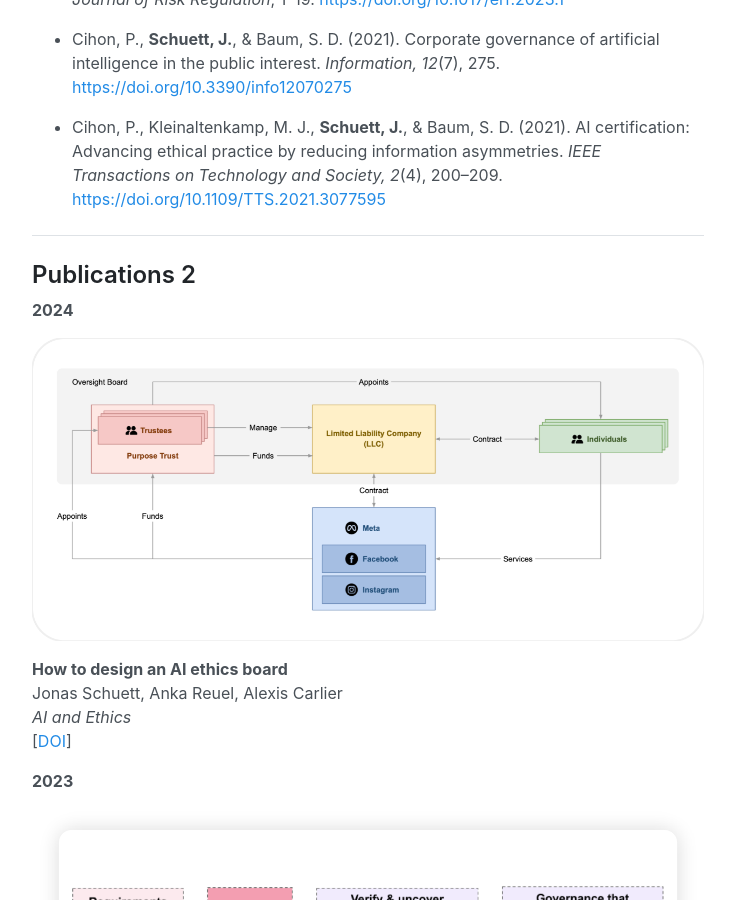
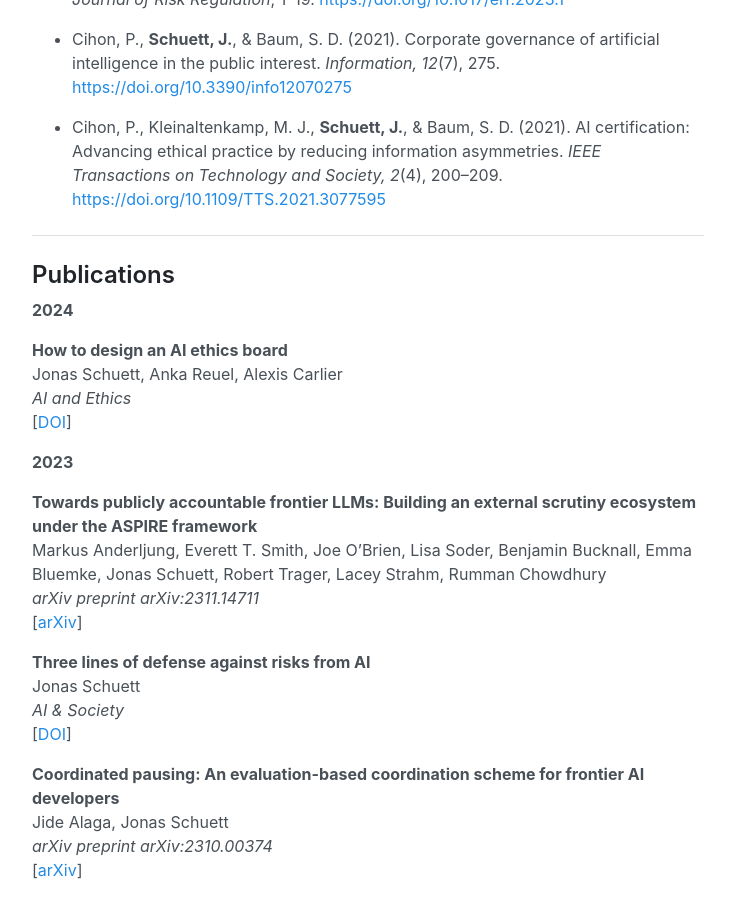
Before and after one commit to jonasschuett/jonasschuett.github.io, a Jekyll site: the page built from _posts/2020-04-04-introduction.md, in a window 1280 px wide and 900 px high, scrolled down 7514 px. Shown: the whole window, without its empty margins (272-1007 px from the left). Built offline with Jekyll 4.4.1, drawn with Linux system fonts in a browser that asks for light colours; nearby versions of some CDN libraries.

Commit message:
Update 2020-04-04-introduction.md

```diff
--- a/_posts/2020-04-04-introduction.md
+++ b/_posts/2020-04-04-introduction.md
@@ -151,11 +151,11 @@ Previous research projects:
 
 ---
 
-## Publications 2
+## Publications
 
 **2024**
 
-![Ethics board](/ethics_board.png)
+[//]: # ![Ethics board](/ethics_board.png)
 
 **How to design an AI ethics board** <br>
 Jonas Schuett, Anka Reuel, Alexis Carlier <br>
@@ -164,7 +164,7 @@ Jonas Schuett, Anka Reuel, Alexis Carlier <br>
 
 **2023**
 
-![External scrutiny](/external_scrutiny.png)
+[//]: # ![External scrutiny](/external_scrutiny.png)
 
 **Towards publicly accountable frontier LLMs: Building an external scrutiny ecosystem under the ASPIRE framework** <br>
 Markus Anderljung, Everett T. Smith, Joe O'Brien, Lisa Soder, Benjamin Bucknall, Emma Bluemke, Jonas Schuett, Robert Trager, Lacey Strahm, Rumman Chowdhury <br>
```
